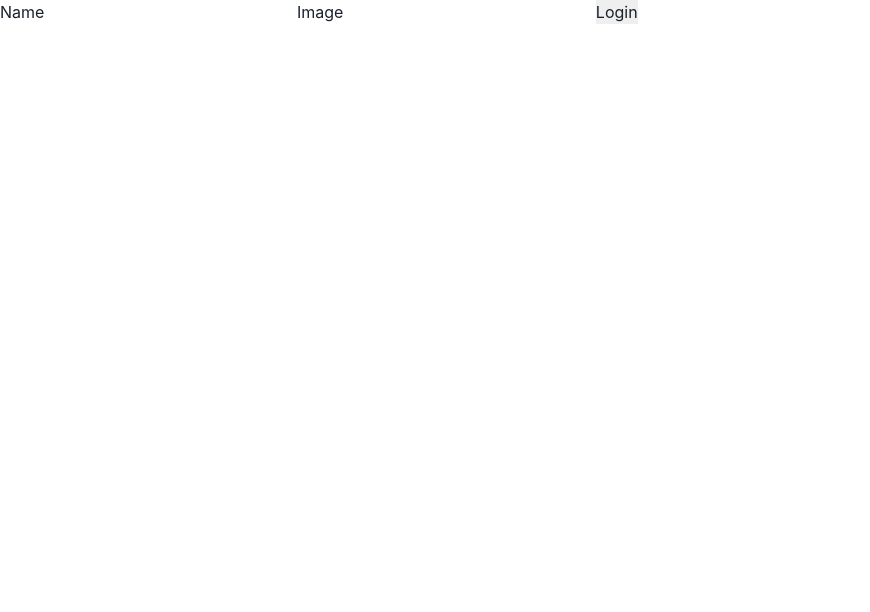
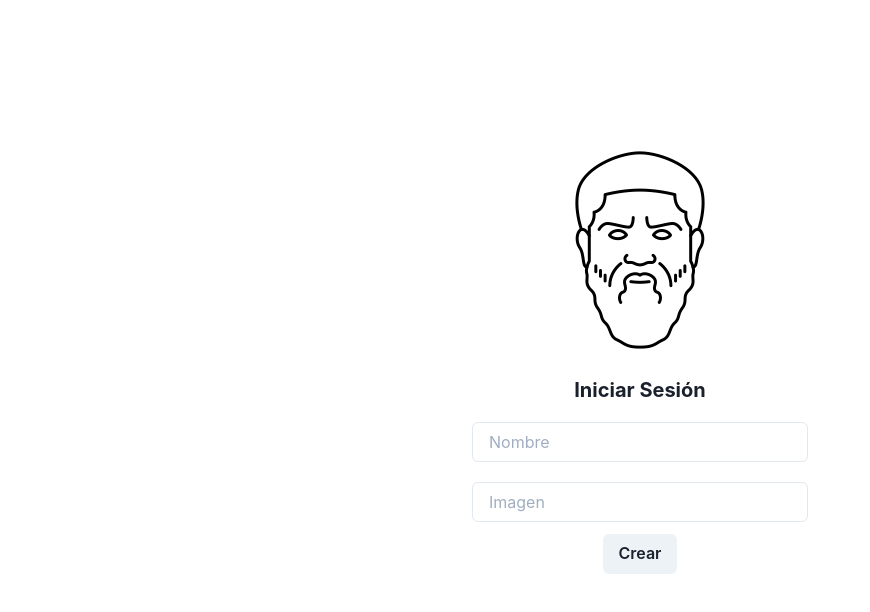
Before and after one commit to IronSenior/Plato-frontend, a Next.js app: page /brand/create in a window 1280 px wide. Shown: the top 612 px of the page, without its empty margins (0-870 px from the left). Built offline with nearby package versions, Linux system fonts and the light colour scheme; no server answers.

Commit message:
Brand pages styled

```diff
--- a/Components/Brand/brandForm.tsx
+++ b/Components/Brand/brandForm.tsx
@@ -1,5 +1,17 @@
 import React, { useEffect } from "react";
 import { useForm } from "react-hook-form";
+import {
+  Image,
+  Center,
+  Button,
+  Box,
+  Heading,
+  InputGroup,
+  Input,
+  InputLeftElement,
+  InputRightElement
+} from '@chakra-ui/react';
+
 
 export type BrandFormData = {
     name: string,
@@ -13,16 +25,55 @@ type Props = {
 export const BrandForm: React.FunctionComponent<Props> = ({ onSubmitForm }) => {
   const { handleSubmit, register, setValue } = useForm<BrandFormData>();
 
+  const handleNameChange = (event) => setValue("name", event.target.value)
+  const handleImageChange = (event) => setValue("image", event.target.value)
+
+  useEffect(() => {
+    register("name", { required: true });
+    register("image", { required: true });
+  }, []);
+
   return (
-    <form onSubmit={handleSubmit((brandData) => onSubmitForm(brandData))}>
-      <label>
-        Name{" "}
-        <input {...register("name", { required: true })} type="text" />
-      </label>
-      <label>
-        Image <input {...register("image", { required: true })} type="text" />
-      </label>
-      <input type="submit" value="Login" />
-    </form>
+    <Center pt="100">
+      <Box maxW="sm" overflow="hidden">
+        <Center pt="50">
+          <Image src="/logo.png" alt="Plato logo" />
+        </Center>
+        <Box p="6">
+          <Box
+            mt="1"
+            fontWeight="semibold"
+            as="h4"
+            lineHeight="tight"
+            isTruncated
+            textAlign="center"
+          >
+            <Heading size="md">
+              Iniciar Sesión
+            </Heading>
+          </Box>
+          <Center mt="5">
+            <form onSubmit={handleSubmit((contactData) => onSubmitForm(contactData))}>
+              <Input
+                type="text"
+                placeholder="Nombre"
+                required={true}
+                onChange={handleNameChange}
+              />
+              <Input
+                mt="5"
+                type="text"
+                placeholder="Imagen"
+                required={true}
+                onChange={handleImageChange}
+              />
+              <Center mt="3">
+                <Button type="submit">Crear</Button>
+              </Center>
+            </form>
+          </Center>
+        </Box>
+      </Box>
+    </Center>
   );
 };
--- a/Components/SignUp/SignUpForm.tsx
+++ b/Components/SignUp/SignUpForm.tsx
@@ -61,7 +61,7 @@ export const SignUpForm: React.FunctionComponent<Props> = ({ onSubmitForm, user
             textAlign="center"
           >
             <Heading size="md">
-              Iniciar Sesión
+              Crear Usuario
             </Heading>
           </Box>
           <Center mt="5">
--- a/pages/brand/create.tsx
+++ b/pages/brand/create.tsx
@@ -1,5 +1,6 @@
 import axios from "axios";
 import { useSession } from "next-auth/client";
+import { useRouter } from "next/router";
 import React, { useCallback } from "react";
 import * as uuid from "uuid";
 import { BrandForm, BrandFormData } from "../../components/Brand/brandForm";
@@ -8,6 +9,7 @@ export default function CreateBrand() {
 
   const { NEXT_PUBLIC_PLATO_API_URL } = process.env;
   const [ session, test ] = useSession();
+  const router = useRouter()
 
   const onBrandCreate = useCallback(
     async (brandData: BrandFormData) => {
@@ -18,6 +20,7 @@ export default function CreateBrand() {
             brand: {id: uuid.v4(), userId: session.userId, ...brandData}
         };
         axios.post(`${NEXT_PUBLIC_PLATO_API_URL}/brand/create/`, body, options);
+        router.push("/brand")
     },
     []
   );
```
Also changed, not shown: pages/brand/index.tsx (+36 -7 lines).
